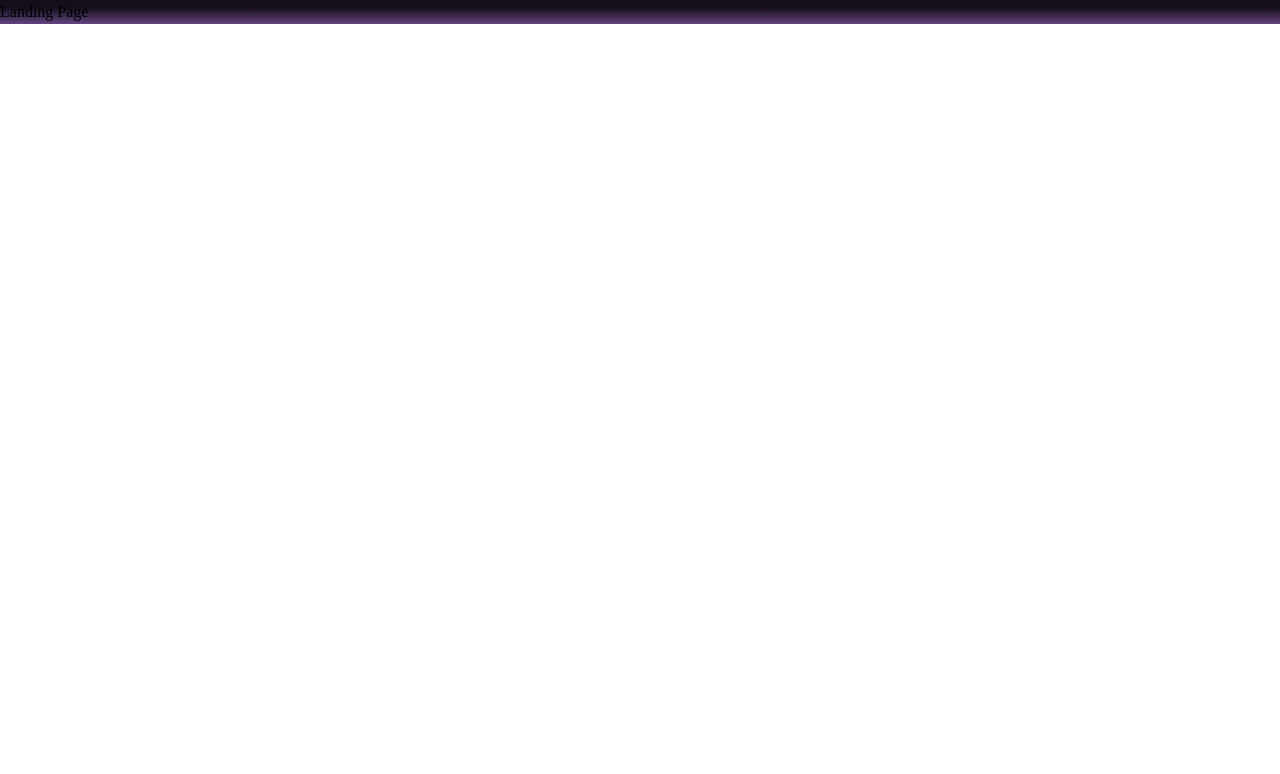
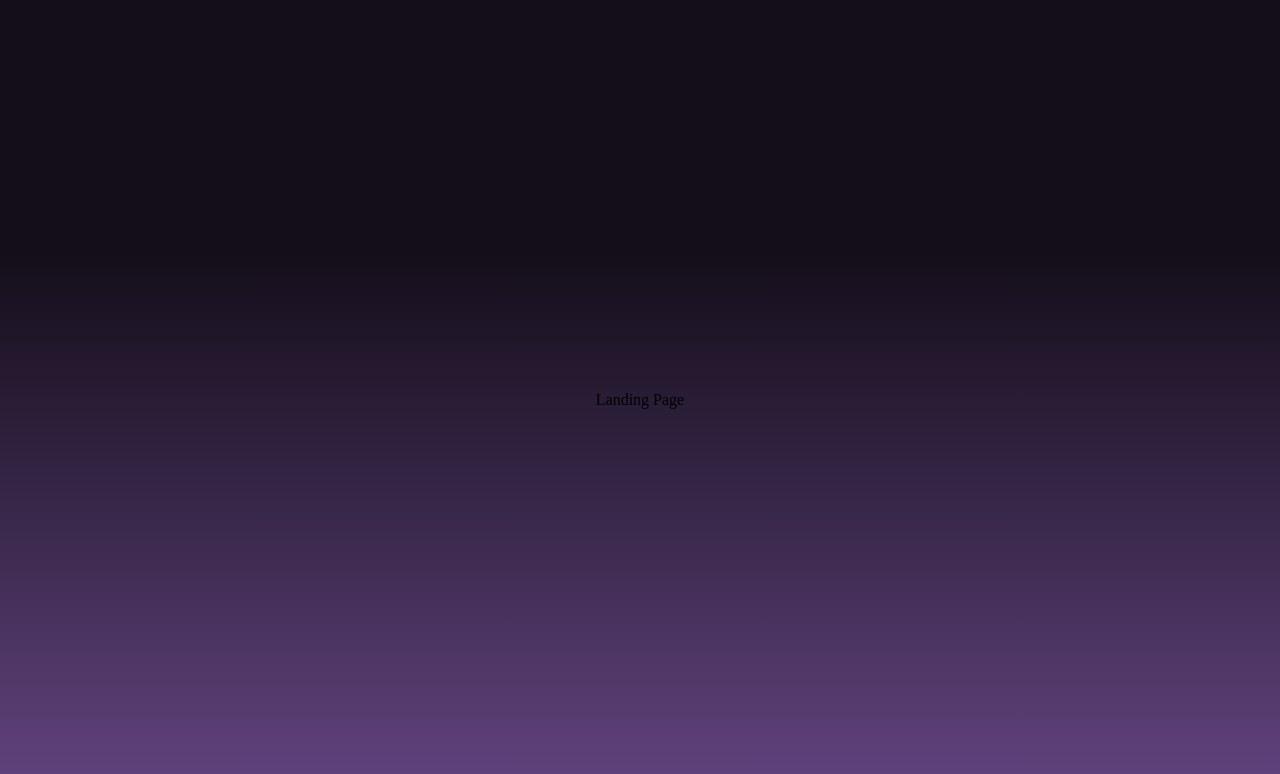
Before and after one commit to Hemazyn/WillBeThere-RSVP, a React (Vite) app: page / in a window 1280 px wide. Shown: the top 774 px of the page. Built offline with nearby package versions, Linux system fonts and the light colour scheme; a web font is replaced by a local one.

Commit message:
style: added new base styles

```diff
--- a/src/index.css
+++ b/src/index.css
@@ -5,9 +5,19 @@
 .main {
   background: linear-gradient(180deg, #140e1a 31.5%, #634480 100%);
   width: 100%;
-  height: 100%;
+  min-height: 100dvh;
+    display: grid;
+    place-items: center;
 }
 
 html {
   font-family: "Bayon";
 }
+
+button {
+display: flex;
+    gap: 6px;
+    align-items: center;
+    justify-content: center;
+
+}
```
